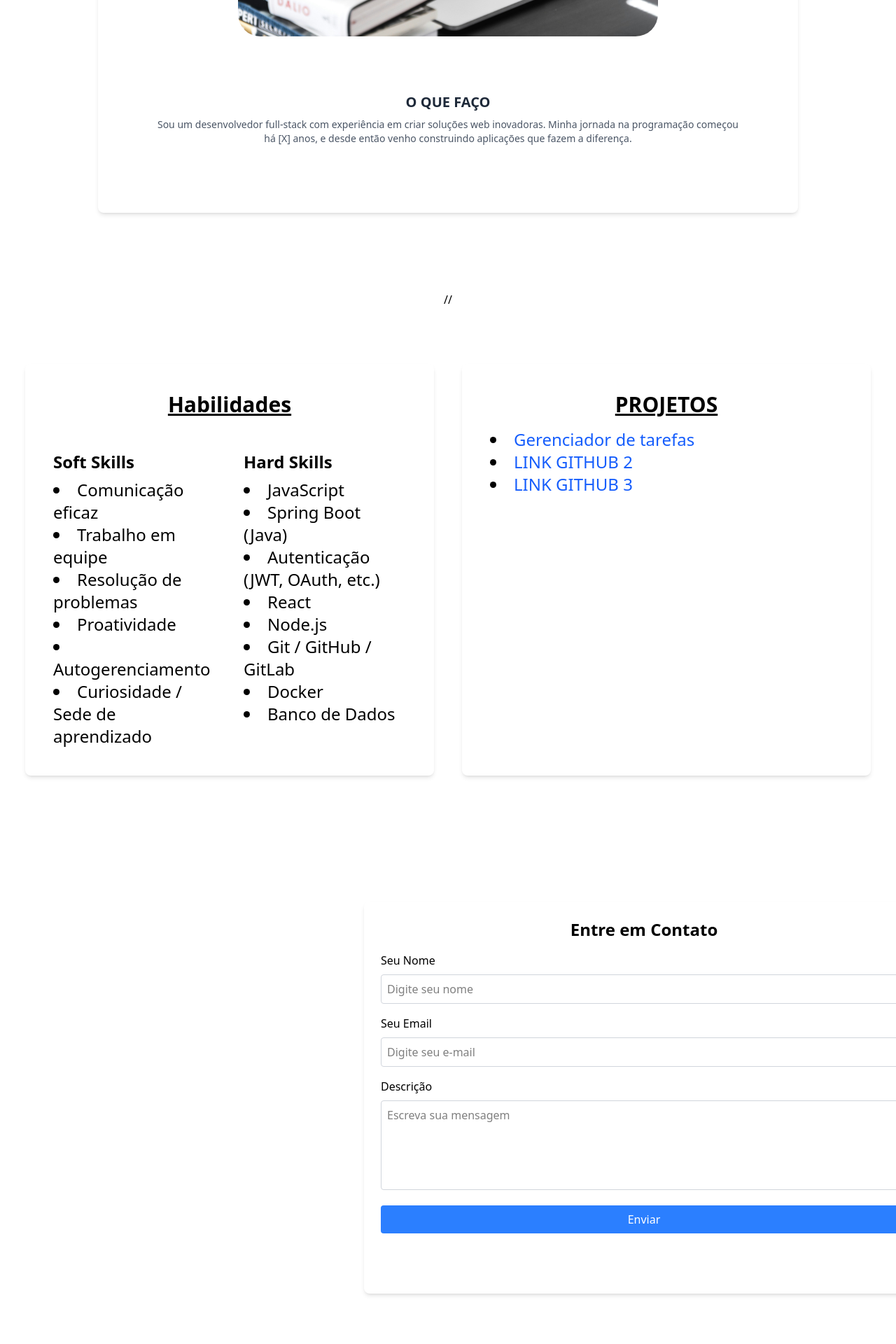
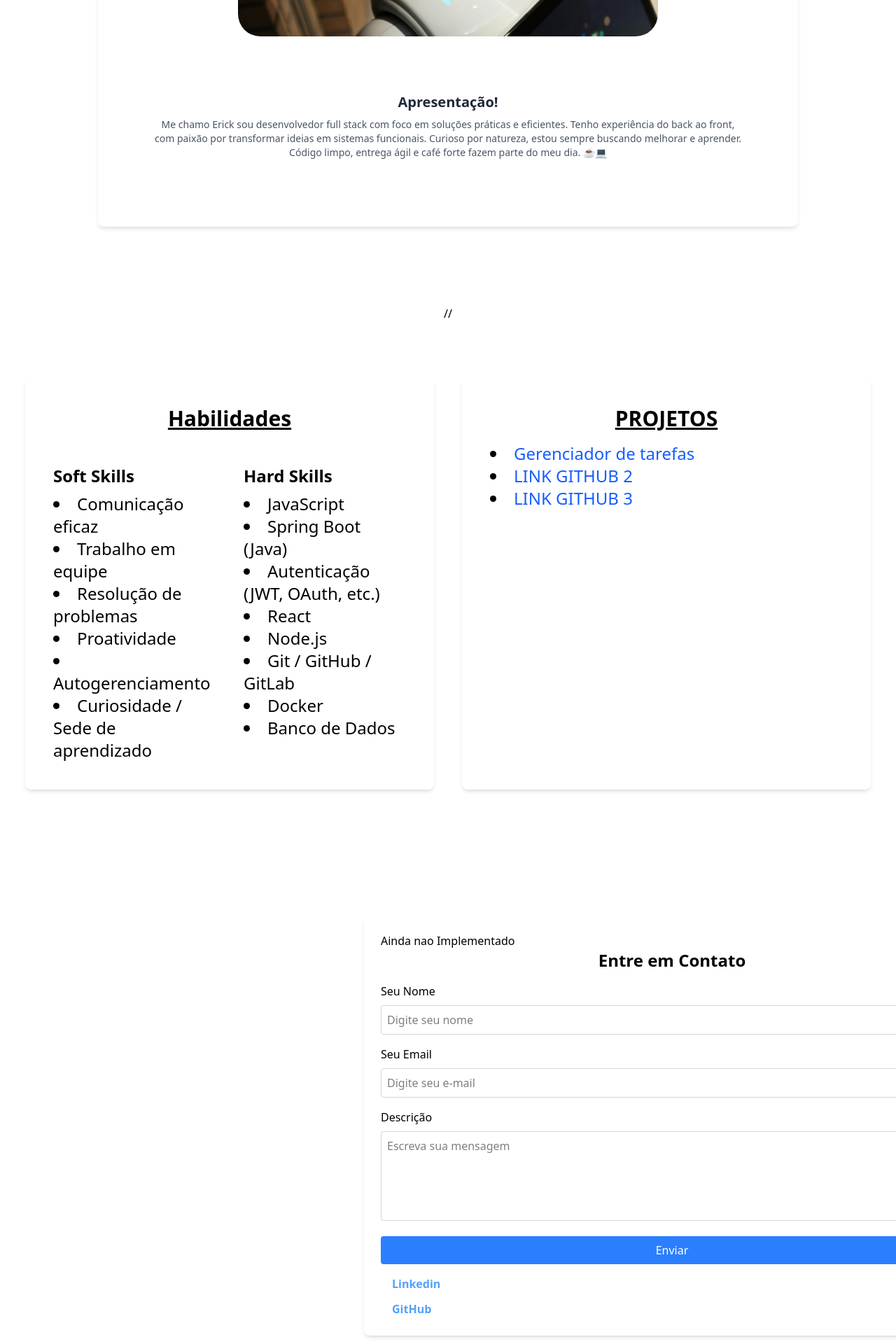
Before and after one commit to Erick-lks/Portf-lio-, a React (Vite) app in the folder portifolio-app/: page / in a window 1280 px wide. Shown: the part 1680-3600 px from the top of the page at 70% size. Built offline with nearby package versions, Linux system fonts and the light colour scheme.

Commit message:
Atualização de dados

```diff
--- a/portifolio-app/src/components/baixo/Footer.jsx
+++ b/portifolio-app/src/components/baixo/Footer.jsx
@@ -21,12 +21,13 @@ export default function Footer() {
   };
 
   return (
-    <div className="pt-25 pb-18">
+    <div className="pt-25 pb-20">
       <section id="contato" className="scroll-mt-70">
         <form
           onSubmit={handleSubmit}
-          className="bg-white shadow-md rounded-lg p-6 ml-130 h-140 w-200"
+          className="bg-white shadow-md rounded-lg p-6 ml-130 h-150 w-220"
         >
+          <h2>Ainda nao Implementado</h2>
           <h2 className="text-2xl font-bold mb-4 text-center">
             Entre em Contato
           </h2>
@@ -69,6 +70,24 @@ export default function Footer() {
           >
             Enviar
           </button>
+          <div className="flex flex-col space-y-3  p-4 rounded-md w-40">
+            <a
+              href="https://www.linkedin.com/in/erickcaetano/"
+              target="_blank"
+              rel="noopener noreferrer"
+              className="text-blue-400 hover:text-blue-600 transition-colors duration-300 font-semibold"
+            >
+              Linkedin
+            </a>
+            <a
+              href="https://github.com/Erick-lks/Portf-lio-"
+              target="_blank"
+              rel="noopener noreferrer"
+              className="text-blue-400 hover:text-blue-600 transition-colors duration-300 font-semibold"
+            >
+              GitHub
+            </a>
+          </div>
         </form>
       </section>
     </div>
--- a/portifolio-app/src/components/meio/Informacao.jsx
+++ b/portifolio-app/src/components/meio/Informacao.jsx
@@ -6,21 +6,21 @@ import Formacao from "./Imagens/Formacao.jpg";
 
 const cardsData = [
   {
-    title: "SOBRE MIM!",
+    title: "Apresentação!",
     description:
-      "Olá, sou Erick Caetano! Um desenvolvedor apaixonado por tecnologia baseado em conviver com as novidades da atualidade. Transformo ideias em código e busco constantemente aprender e evoluir na área de desenvolvimento.",
+      "Me chamo Erick sou desenvolvedor full stack com foco em soluções práticas e eficientes. Tenho experiência do back ao front, com paixão por transformar ideias em sistemas funcionais. Curioso por natureza, estou sempre buscando melhorar e aprender. Código limpo, entrega ágil e café forte fazem parte do meu dia. ☕💻",
     imageUrl: Itsme,
   },
   {
-    title: "O QUE FAÇO",
+    title: "Desenvolvimento!",
     description:
-      "Sou um desenvolvedor full-stack com experiência em criar soluções web inovadoras. Minha jornada na programação começou há [X] anos, e desde então venho construindo aplicações que fazem a diferença.",
+      "Atuei no desenvolvimento de soluções full stack, passando por automações com Puppeteer, APIs REST com Node.js e Spring Boot, interfaces em React e aplicações desktop com Electron. Sempre inicio com um planejamento sólido, entendendo bem o problema antes de codar. Também trabalhei com manipulação de arquivos CSV e Excel, garantindo fluxos eficientes e organizados do backend ao frontend.",
     imageUrl: Doing,
   },
   {
-    title: "FORMAÇÃO",
+    title: "Formação!",
     description:
-      "Bacharelado em [Seu Curso] - [Sua Universidade] (20XX-20XX). Certificação em [Tecnologia Relevante].",
+      "Sou formado em Análise e Desenvolvimento de Sistemas, com sólida base em arquitetura de computadores, estrutura de dados, design de software e práticas integradoras. Durante o curso, desenvolvi projetos voltados para BI, segurança da informação e governança de TI. Me destaquei em metodologias ágeis, análise de requisitos e planejamento estratégico, sempre priorizando o bom levantamento antes de iniciar qualquer desenvolvimento.",
     imageUrl: Formacao,
   },
 ];
@@ -35,8 +35,8 @@ export default function Informacao() {
       setTimeout(() => {
         setIndex((prev) => (prev + 1) % cardsData.length);
         setFade(true); // inicia o fade-in
-      }, 1000); // tempo da transição (1s)
-    }, 4000); // tempo total de exibição de cada card (4s)
+      }, 2000); // duração do fade-out (4 segundos)
+    }, 8000); // duração total de exibição do card (12 segundos)
 
     return () => clearInterval(interval);
   }, []);
```
